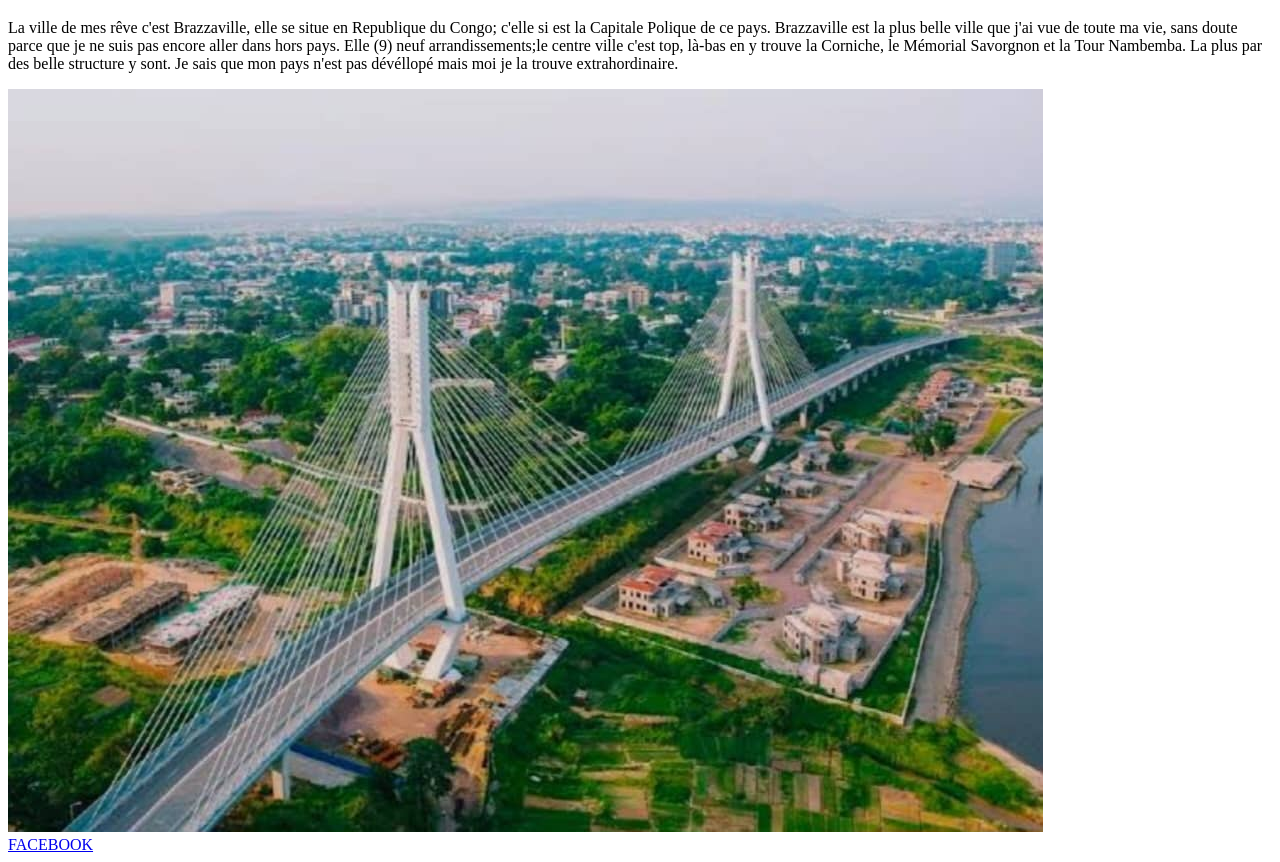
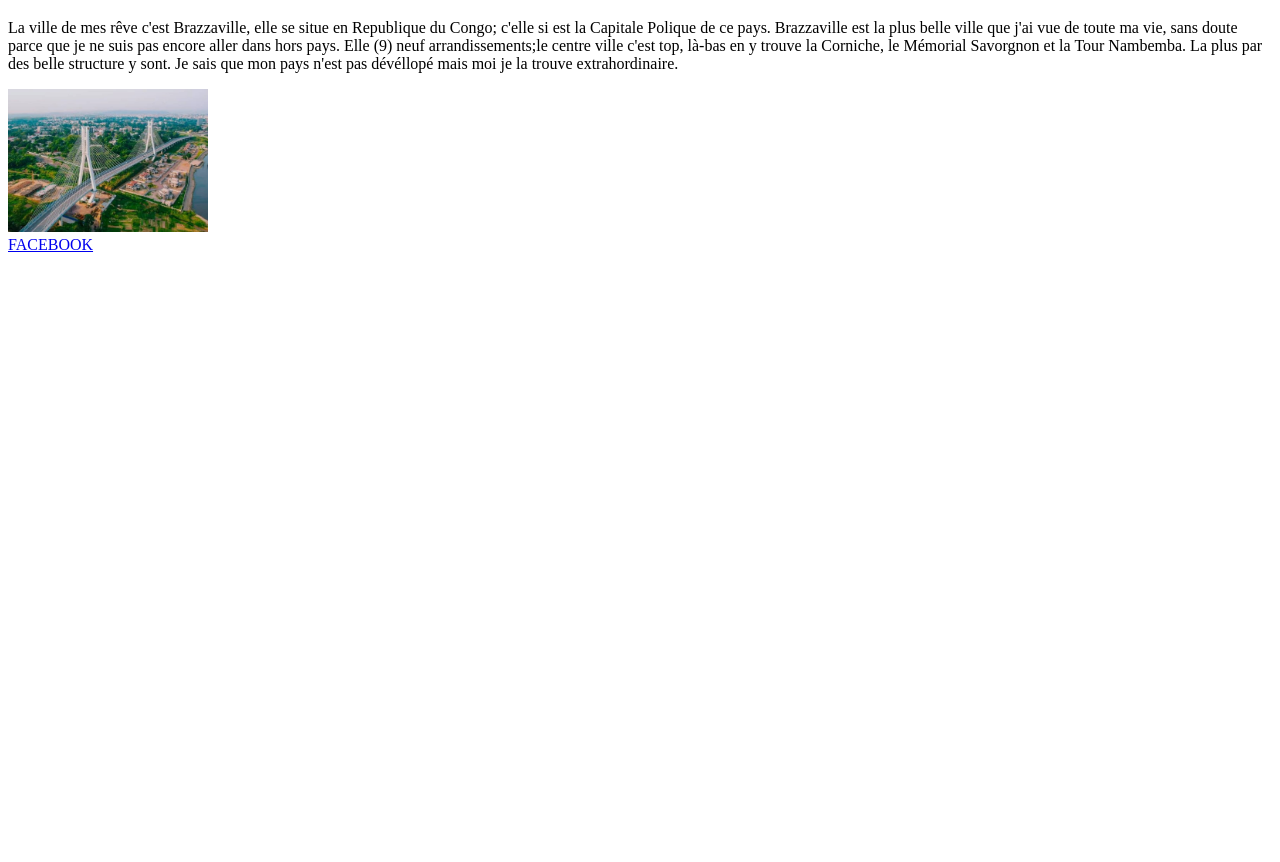
Before and after one commit to horlaneprestige-debug/devoir_deprogramation, a plain HTML site: page index.html in a window 1280 px wide. Shown: the part 61-923 px from the top of the page. After the commit the page ends 800 px from the top, so only its background shows below. Drawn offline with Linux system fonts and the light colour scheme.

Commit message:
img taille

```diff
--- a/index.html
+++ b/index.html
@@ -18,7 +18,7 @@
  Elle (9) neuf arrandissements;le centre ville c'est top, là-bas en y trouve la Corniche, le Mémorial Savorgnon et la Tour Nambemba.
  La plus par des belle structure y sont. Je sais que mon pays n'est pas dévéllopé mais moi je la trouve extrahordinaire.
 </p>
-<img src="img/Brazzaville.jpeg" alt="Brazzaville">
+<img src="./img/Brazzaville.jpeg" alt="Brazzaville" width="200">
 <footer>
 <a href="http//:facebook.com"> FACEBOOK</a>
 </footer>
```
